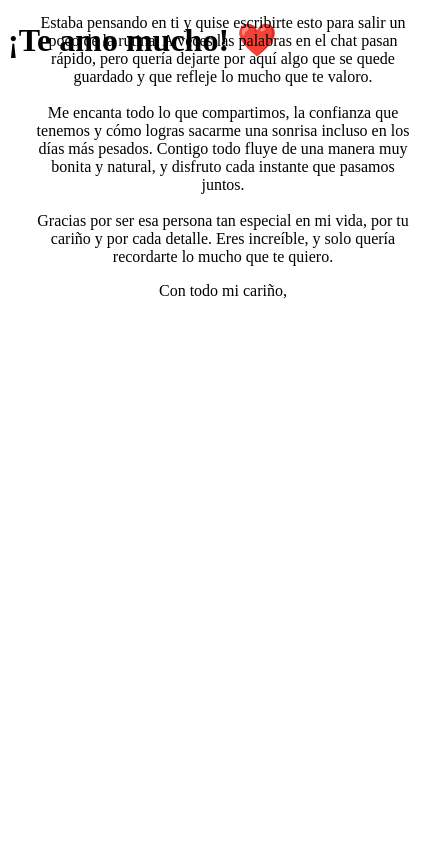
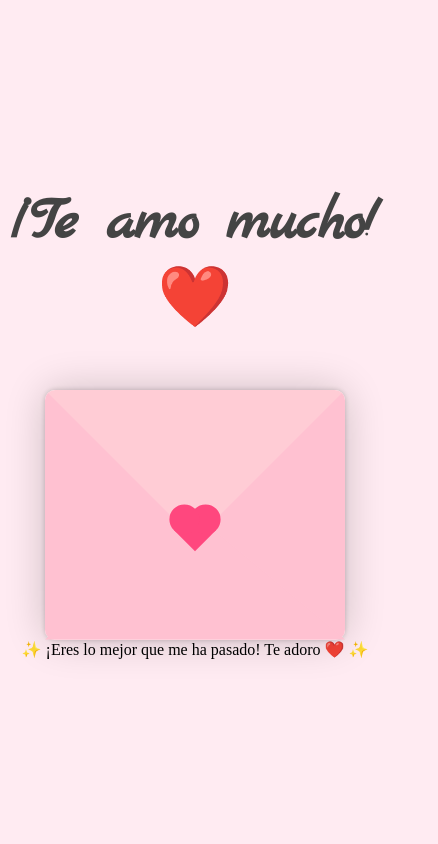
Before and after one commit to axzavaletaso/carta-aye, a plain HTML site: page index.html in a window 390 px wide. Shown: the whole page, 438 px wide, since content can reach past the window. Drawn offline with Linux system fonts and the light colour scheme.

Commit message:
Enhance styles for card and modal components
Added styles for card and modal components, including animations and layout adjustments.

```diff
--- a/style.css
+++ b/style.css
@@ -1,4 +1,95 @@
-/* Estado inicial de la carta oculta dentro del sobre */
+* {
+    margin: 0;
+    padding: 0;
+    box-sizing: border-box;
+}
+
+:root {
+    --primario: #fff;
+    --fondo: #ffebf2;
+    --fondo-sobre: #ffe3ed;
+    --solapa-sobre: #ffccd5;
+    --cuerpo-sobre: #ffc1d1;
+    --sombra: rgba(0, 0, 0, 0.2);
+    --texto: #003049;
+    --corazon: #ff477e;
+}
+
+body {
+    background: var(--fondo);
+    display: flex;
+    align-items: center;
+    justify-content: center;
+    flex-direction: column;
+    height: 100vh;
+    overflow: hidden;
+}
+
+h1 {
+    font-family: "Marck Script", serif;
+    text-align: center;
+    font-size: 60px;
+    margin-bottom: 50px;
+    color: #444;
+}
+
+.contenedor {
+    width: 400px;
+}
+
+.envoltura-sobre {
+    position: relative;
+    background-color: var(--fondo-sobre);
+    box-shadow: 0 0 40px var(--sombra);
+    border-radius: 15px;
+    cursor: pointer;
+}
+
+.sobre {
+    position: relative;
+    width: 400px;
+    height: 300px;
+}
+
+.sobre::before {
+    content: "";
+    position: absolute;
+    top: 0;
+    left: 0;
+    right: 0;
+    z-index: 4;
+    border-top: 180px solid var(--solapa-sobre);
+    border-right: 200px solid transparent;
+    border-left: 200px solid transparent;
+    transform-origin: top;
+    transition: all 0.5s ease-in-out 0.7s;
+    border-radius: 10px;
+}
+
+.solapa-derecha {
+    position: absolute;
+    top: 0;
+    right: 0;
+    width: 100%;
+    height: 100%;
+    clip-path: polygon(100% 0, 0 100%, 100% 100%);
+    background-color: var(--cuerpo-sobre);
+    border-bottom-right-radius: 10px;
+    border-top-right-radius: 10px;
+}
+
+.solapa-izquierda {
+    position: absolute;
+    top: 0;
+    left: 0;
+    width: 100%;
+    height: 100%;
+    clip-path: polygon(0 0, 0 100%, 100% 100%);
+    background-color: var(--cuerpo-sobre);
+    border-top-left-radius: 10px;
+    border-bottom-left-radius: 10px;
+}
+
 .carta {
     position: absolute;
     bottom: 0;
@@ -9,39 +100,120 @@
     box-shadow: 0 0 5px var(--sombra);
     padding: 20px;
     border-radius: 10px;
-    transition: transform 0.6s ease-in-out, opacity 0.3s ease;
-    transform: translateY(0);
-    z-index: 2;
+    transition: transform .5s ease-in-out;
 }
 
-/* Cuando se abre la carta */
-.envoltura-sobre.abierto .sobre::before {
+.contenido {
+    font-family: "Gill Sans", Calibri, sans-serif;
+    color: var(--texto);
+    text-align: left;
+    font-size: 14px;
+    border: 3px dotted var(--texto);
+    padding: 15px;
+    height: 100%;
+    line-height: 1.4;
+    overflow-y: auto;
+}
+
+.corazon {
+    position: absolute;
+    top: 50%;
+    left: 50%;
+    width: 30px;
+    height: 30px;
+    background-color: var(--corazon);
+    transform: translate(-50%,0) rotate(45deg);
+    transition: transform 0.5s ease-in-out 1s;
+    z-index: 999;
+}
+
+.corazon::before,
+.corazon::after {
+    content: "";
+    position: absolute;
+    width: 30px;
+    height: 30px;
+    background-color: var(--corazon);
+    border-radius: 100%;
+}
+
+.corazon:before { top: -15px; }
+.corazon:after { right: 15px; }
+
+/* Clases dinámicas */
+.abierto .sobre::before {
     transform: rotateX(180deg);
     z-index: 0;
 }
 
-.envoltura-sobre.abierto .corazon {
+.abierto .corazon {
     transform: rotate(90deg);
     transition-delay: 0.4s;
 }
 
-.envoltura-sobre.abierto .carta {
-    transform: translateY(-280px); /* Sube la carta para leerla */
-    z-index: 100;
+.carta.mostrar-carta {
+    transform: translateY(-290px);
+    z-index: 10;
 }
 
-/* Contenedor para el nuevo mensaje que aparecerá al cerrarla */
-#nuevo-mensaje-oculto {
-    display: none;
-    text-align: center;
-    margin-top: 20px;
-    font-family: 'Marck Script', cursive;
-    font-size: 28px;
-    color: #ff477e;
-    animation: fadeIn 0.8s ease-in-out;
+.carta.abierta {
+    z-index: 1000;
 }
 
-@keyframes fadeIn {
-    from { opacity: 0; transform: translateY(10px); }
-    to { opacity: 1; transform: translateY(0); }
+/* Estilos del Modal */
+.modal-oculto {
+    display: none;
+    position: fixed;
+    z-index: 10000;
+    left: 0; top: 0;
+    width: 100%; height: 100%;
+    background-color: rgba(0, 0, 0, 0.8);
+    backdrop-filter: blur(4px);
 }
+
+.modal-contenido {
+    background-color: white;
+    margin: 15% auto;
+    padding: 30px;
+    border-radius: 20px;
+    width: 85%;
+    max-width: 350px;
+    text-align: center;
+    font-family: 'Marck Script', cursive;
+    box-shadow: 0 0 20px rgba(255, 71, 126, 0.5);
+}
+
+.modal-contenido h2 {
+    color: #ff477e;
+    font-size: 2.2rem;
+    margin-bottom: 25px;
+}
+
+.botones {
+    display: flex;
+    justify-content: center;
+    gap: 20px;
+}
+
+#btn-si, #btn-no {
+    padding: 12px 25px;
+    font-size: 1.2rem;
+    border-radius: 15px;
+    border: none;
+    cursor: pointer;
+    font-family: sans-serif;
+    transition: 0.3s;
+}
+
+#btn-si { background-color: #2ecc71; color: white; }
+#btn-no { background-color: #e74c3c; color: white; }
+
+@media screen and (max-width:400px) {
+    .contenedor { width: 300px; }
+    .sobre { width: 300px; height: 250px; }
+    .sobre::before {
+        border-top: 150px solid var(--solapa-sobre);
+        border-right: 150px solid transparent;
+        border-left: 150px solid transparent;
+    }
+}
```
